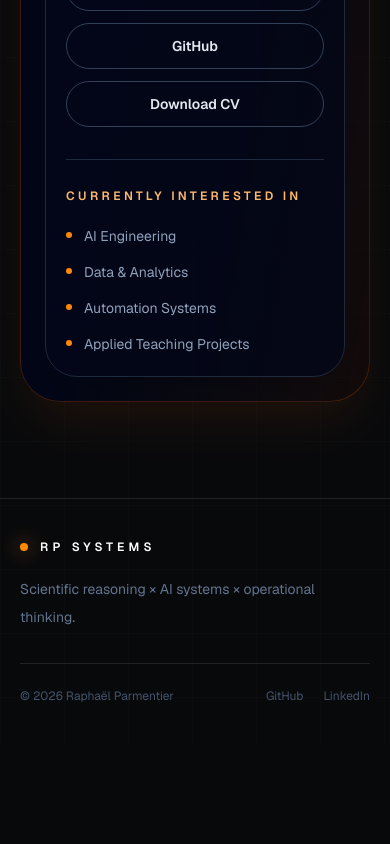
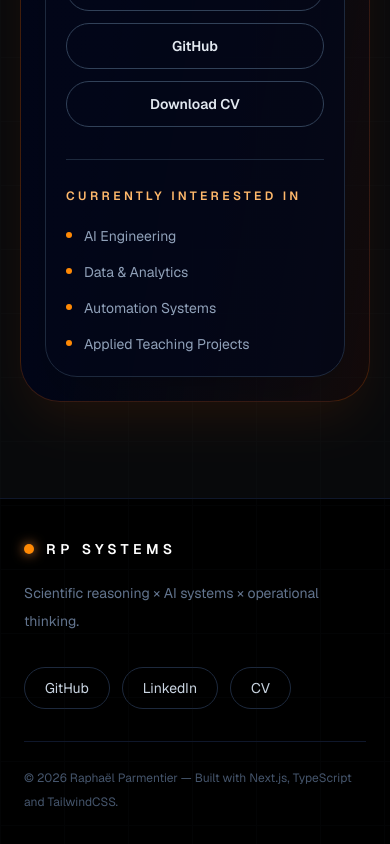
Before and after one commit to RaphaelParmentier/raphael-portfolio, a Next.js app: page / in a window 390 px wide. Shown: the part 7687-8531 px from the top of the page. Before the commit the page ends 8431 px from the top, so only its background shows below. Built offline with nearby package versions, Linux system fonts and the light colour scheme.

Commit message:
Footer update mobile

```diff
--- a/components/sections/Footer.tsx
+++ b/components/sections/Footer.tsx
@@ -2,31 +2,57 @@
 
 export default function Footer() {
   return (
-    <footer className="border-t border-white/10">
-      <div className="mx-auto max-w-7xl px-5 py-10">
-        <div className="flex flex-col gap-8">
+    <footer className="border-t border-slate-900 bg-black">
+      <div className="mx-auto max-w-448 px-6 py-10 sm:px-8 2xl:px-10">
+        <div className="flex flex-col gap-8 sm:flex-row sm:items-end sm:justify-between">
           <div>
             <div className="flex items-center gap-3">
-              <div className="h-2 w-2 rounded-full bg-orange-400 shadow-[0_0_20px_rgba(251,146,60,0.9)]" />
+              <div className="h-2.5 w-2.5 rounded-full bg-orange-400 shadow-[0_0_12px_rgba(251,146,60,0.9)]" />
 
-              <span className="text-xs font-semibold uppercase tracking-[0.35em] text-white">
-                RP SYSTEMS
+              <span className="text-sm font-semibold uppercase tracking-[0.32em] text-white">
+                RP Systems
               </span>
             </div>
 
-            <p className="mt-5 max-w-md text-sm leading-7 text-slate-500">
+            <p className="mt-5 max-w-sm text-sm leading-7 text-slate-500">
               Scientific reasoning × AI systems × operational thinking.
             </p>
           </div>
 
-          <div className="flex items-center justify-between border-t border-white/10 pt-6 text-xs text-slate-600">
-            <span>© 2026 Raphaël Parmentier</span>
+          <div className="flex flex-wrap gap-3">
+            <a
+              href="https://github.com/RaphaelParmentier"
+              target="_blank"
+              rel="noreferrer"
+              className="rounded-full border border-slate-800 px-5 py-2.5 text-sm text-slate-300 transition hover:border-orange-400 hover:text-orange-300"
+            >
+              GitHub
+            </a>
 
-            <div className="flex gap-5">
-              <a href="#">GitHub</a>
-              <a href="#">LinkedIn</a>
-            </div>
+            <a
+              href="https://www.linkedin.com/in/raphaelparmentier/"
+              target="_blank"
+              rel="noreferrer"
+              className="rounded-full border border-slate-800 px-5 py-2.5 text-sm text-slate-300 transition hover:border-orange-400 hover:text-orange-300"
+            >
+              LinkedIn
+            </a>
+
+            <a
+              href="/Raphael_Parmentier_CV_EN.pdf"
+              target="_blank"
+              rel="noreferrer"
+              className="rounded-full border border-slate-800 px-5 py-2.5 text-sm text-slate-300 transition hover:border-orange-400 hover:text-orange-300"
+            >
+              CV
+            </a>
           </div>
+        </div>
+
+        <div className="mt-8 border-t border-slate-900 pt-6">
+          <p className="text-xs leading-6 text-slate-600">
+            © 2026 Raphaël Parmentier — Built with Next.js, TypeScript and TailwindCSS.
+          </p>
         </div>
       </div>
     </footer>
```
